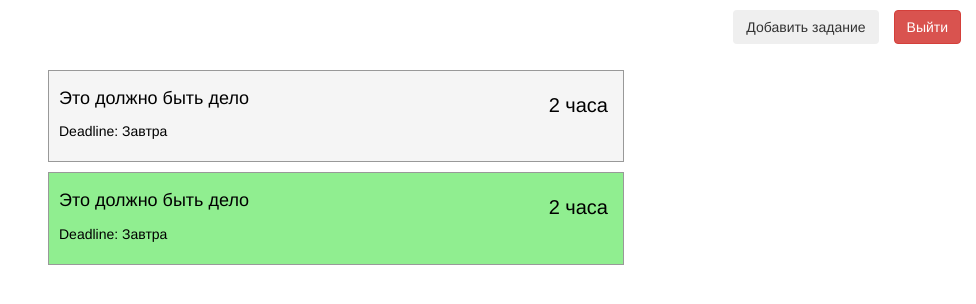
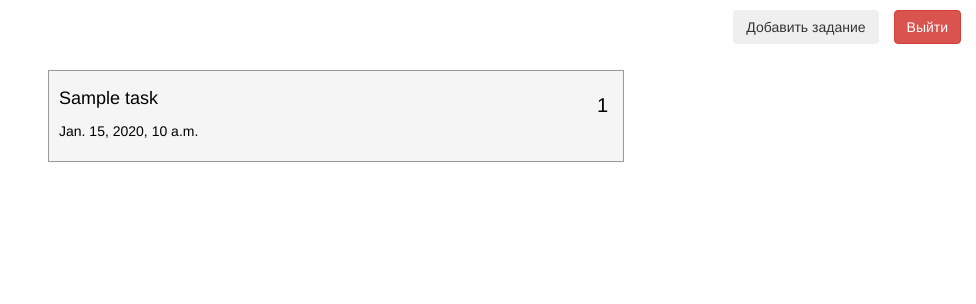
Before and after one commit to MiSokol/ScheduleApp, a Django app: template scheduleapp/templates/scheduleapp/main_page.html in a window 1280 px wide. Shown: the part 87-391 px from the top of the page, without its empty margins (304-1280 px from the left). Run offline with Django 3.2, Linux system fonts and the light colour scheme; the template is opened without the code that fills it: values that come from a table or form of the project are taken from there, others are empty; tables that the repository leaves empty hold one stand-in row (values such as "Sample post"); some libraries are stand-ins or nearby versions.

Commit message:
add main page template

```diff
--- a/scheduleapp/templates/scheduleapp/main_page.html
+++ b/scheduleapp/templates/scheduleapp/main_page.html
@@ -43,17 +43,13 @@
 
 	</header><br><br><br>
 	<content>
-		<div class="task">
-			<p class="name"> Это должно быть дело </p>
-			<p class="time"> 2 часа </p>
-			<p class="deadline"> Deadline: Завтра </p>
-		</div>
-		<div class="task-completed">
-			<p class="name"> Это должно быть дело </p>
-			<p class="time"> 2 часа </p>
-			<p class="deadline"> Deadline: Завтра </p>
-		</div>
-
+		{% for task in tasks_list %}
+			<div class="task">
+				<p class="name"> {{ task.name }} </p>
+				<p class="time"> {{ task.time }} </p>
+				<p class="deadline"> {{ task.deadline }} </p>
+			</div>
+		{% endfor %}
 	</content>
 	<footer>
 		<br>
```
Also changed, not shown: scheduleapp/views.py (+10 -1 lines).
